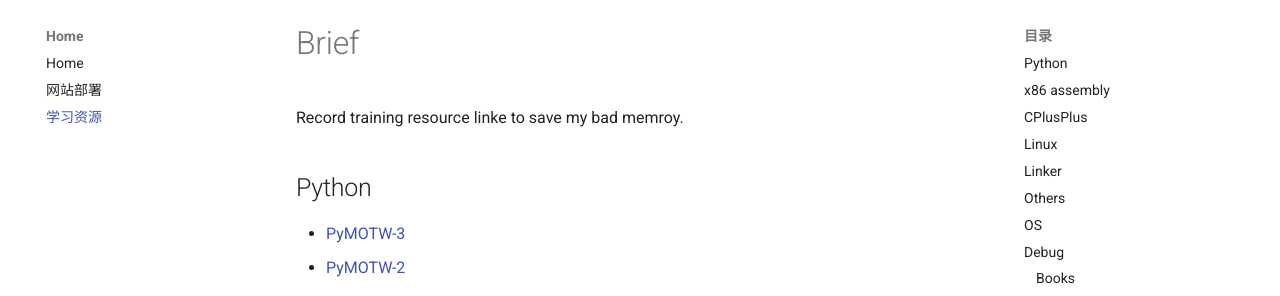
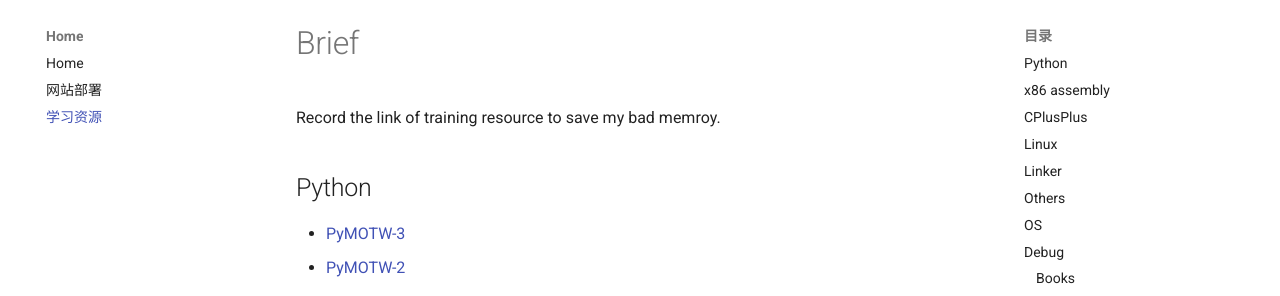
Before and after one commit to zhoukaidev/ks_blog, an MkDocs documentation site: the page built from docs/trainingResource.md, in a window 1280 px wide and 900 px high. Shown: the part 123-419 px from the top of the window. Built offline with MkDocs 1.6.1 and Material for MkDocs 9.7.7, drawn with Linux system fonts in a browser that asks for light colours; comment, search, counter and statistics services are not loaded.

Commit message:
Fix typo

```diff
--- a/docs/trainingResource.md
+++ b/docs/trainingResource.md
@@ -1,6 +1,6 @@
 # Brief
 
-Record training resource linke to save my bad memroy.
+Record the link of training resource to save my bad memroy.
 
 ## Python
 
```
